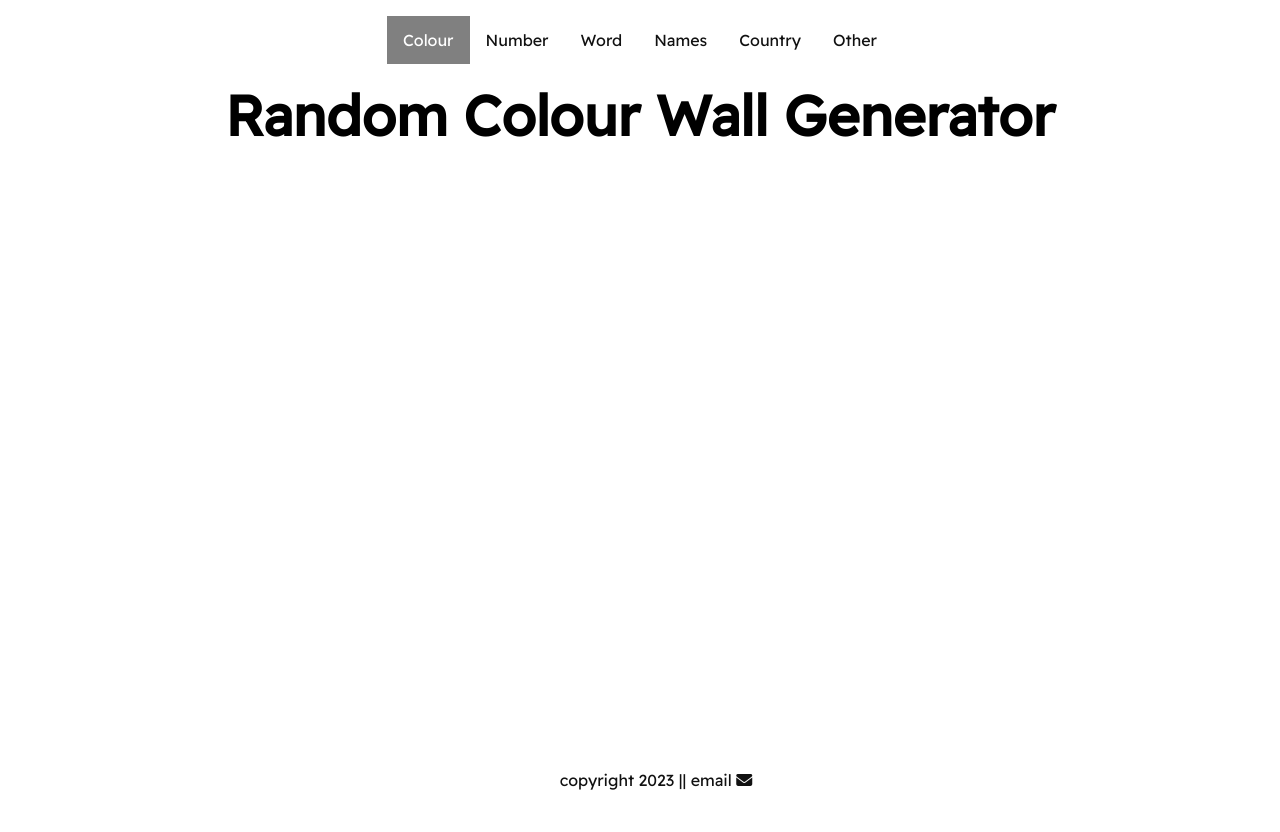
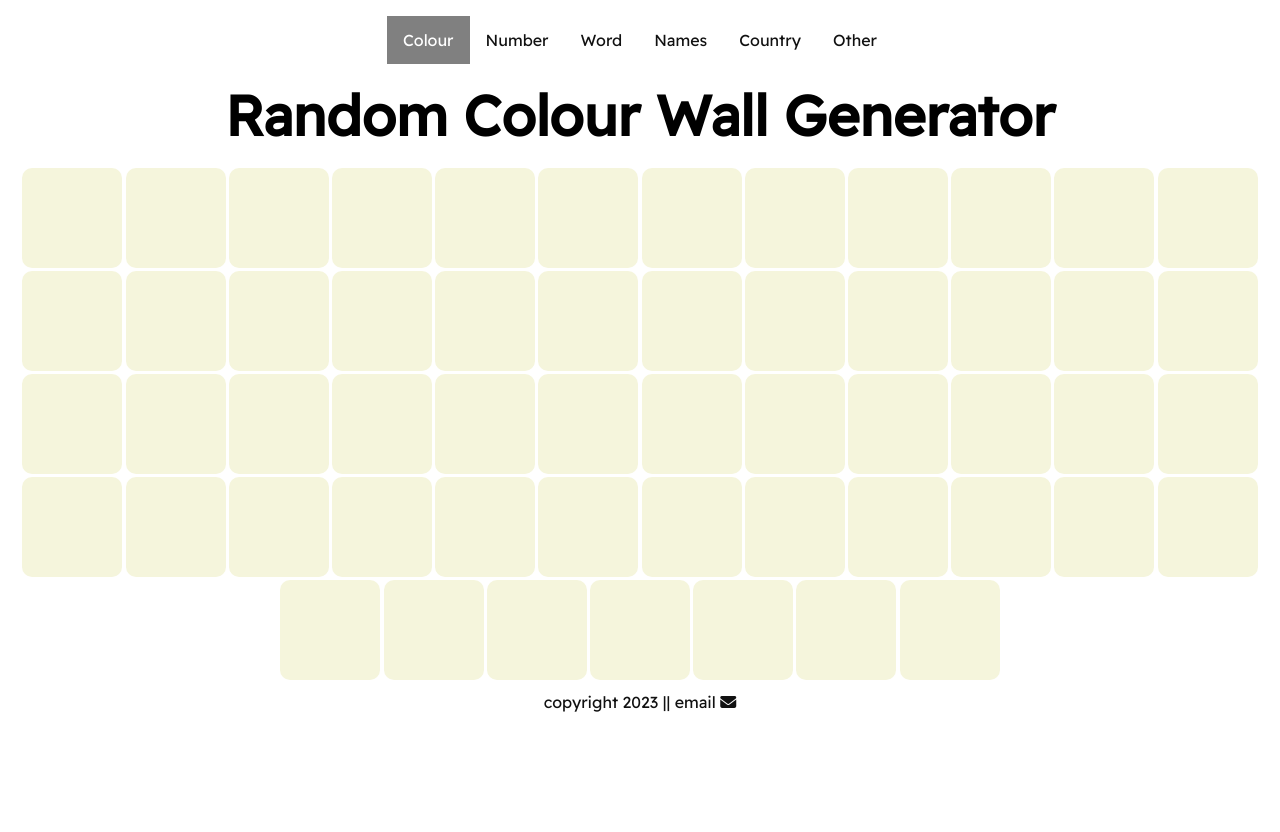
Before and after one commit to richardthewest/random-gen, a PHP site: page /colour-wall.php in a window 1280 px wide. Before the commit the page ends 790 px from the top, so only its background shows below. Run offline with PHP 8.4, Linux system fonts and the light colour scheme; some libraries are stand-ins or nearby versions.

Commit message:
Update to Colour-Wall app
Revised sizing of pallette to accommodate for change in screen size, optimised to <body> element size.
Also updated Copy To Clipboard Success notification box

```diff
--- a/colour-wall.php
+++ b/colour-wall.php
@@ -1,32 +1,41 @@
-<?php session_start();?>
+<?php session_start(); ?>
 <!DOCTYPE html>
 <html>
 
 <head>
 	<title id="colour-wall">Colour Wall</title>
 
-	<?php include 'inc/header-links.inc.php';?>
+	<?php include 'inc/header-links.inc.php'; ?>
 
 	<script type="text/javascript" src="https://s3-us-west-2.amazonaws.com/s.cdpn.io/3/randomColor.js"></script>
 
 </head>
 
-<?php include 'inc/nav-bar.inc.php';?>
+<?php include 'inc/nav-bar.inc.php'; ?>
 
 <body>
-	<h1>Random Colour Wall Generator</h1>
+	<h1 id="pageTitle" class="pageTitle">Random Colour Wall Generator</h1>
 
-	<div id="alert" class="alert" style="visibility: hidden;">
-		<!--visibility: hidden;-->
-		<p id="alert-text"></p>
-	</div>
+	<button id="alert" class="alertBoxClose vertical-center" onclick="closeAlertBox()" style="visibility: hidden;">
+		<p id="alert-text">
+			HEX Code Copied To Clipboard
+			<br>
+			<u>Click to Close</u>
+		</p>
+	</button>
+
 
 	<div id="colourPalette" class="flex-container palette">
-    </div>
+	</div>
 </body>
 
-<?php include 'inc/footer.inc.php';?>
+<?php include 'inc/footer.inc.php'; ?>
 
 <script type="text/javascript" src="js/random-colour.js"></script>
 
+<script>
+
+
+</script>
+
 </html>
--- a/inc/footer.inc.php
+++ b/inc/footer.inc.php
@@ -1,4 +1,4 @@
-<footer>
+<footer id="footer">
 	<p>copyright 2023 ||
 		<a href="mailto:info@westsupport.com.au">
 			email
--- a/inc/header-links.inc.php
+++ b/inc/header-links.inc.php
@@ -5,4 +5,6 @@
 <link rel="preconnect" href="https://fonts.googleapis.com">
 <link rel="preconnect" href="https://fonts.gstatic.com" crossorigin>
 <link href="https://fonts.googleapis.com/css2?family=Readex+Pro&display=swap" rel="stylesheet">
+
+<script src="https://ajax.googleapis.com/ajax/libs/jquery/3.6.1/jquery.min.js"></script>
 <script src="https://kit.fontawesome.com/8c9fa9c4cc.js" crossorigin="anonymous"></script>
--- a/js/random-colour.js
+++ b/js/random-colour.js
@@ -3,30 +3,44 @@
 window.onload = paletteSize;
 window.onresize = function(){ location.reload(); };
 
+//Set Pallette Width to exactly fit FlexBox with 100x100px squares
+// collect height of other Elements
+let navHeight = document.getElementById('topNav').offsetHeight;
+let h1Height = document.getElementById('pageTitle').offsetHeight;
+let footerHeight = document.getElementById('footer').offsetHeight;
+let HeightOfMiscElements = navHeight + h1Height + footerHeight;
 
+//collect height of window
+var winHeight = window.innerHeight;
+//remove Misc Elements
+let effectivePalletteHeight = winHeight - HeightOfMiscElements;
 
-//Get window size and divide equally
-var w = document.getElementById('colourPalette').offsetWidth;
-var h = document.getElementById('colourPalette').offsetHeight;
-//console.log("Browser width: " + w + "px" + "\n" + "Browser height: " + h + "px");
+//collect width of window
+var winWidth = document.body.offsetWidth;
+    console.log("Screen Width: " + winWidth + "px" + "\n" + "Screen Height: " + winHeight + "px");
+    console.log("Effective Pallette Height: " + effectivePalletteHeight + " px");
+    console.log("Height of other elements: " + HeightOfMiscElements + "px");
 
-let preciseRowLength = w / 100;
-let rowLength = Math.trunc(w / 100);
+//create Pallette Columns
+var palletteCol = Math.trunc(winWidth / 105);
+    console.log("Number of Columns: " + palletteCol);
+//create Pallette Rows
+var palletteRow = Math.trunc(effectivePalletteHeight / 105);
+    //console.log("Height of Pallette: " + effectivePalletteHeight / 105);
+    console.log("Number of Rows: " + palletteRow);
 
-let preciseRowHeight = h / 100;
-let rowHeight = Math.trunc((h / 100) -1 );
+let palletteHeight = document.getElementById('colourPalette').style.height
 
-//console.log("Exact Row Length: " + preciseRowLength + "\n" + "Effective Row Length: " + rowLength + "\n" + "Exact Row Height: " + preciseRowHeight + "\n" + "Effective Row Height: " + rowHeight);
 
 
 //Count Qty of Colour Boxes - This is just a test to Count End Result
-var qtyColorBox = rowLength * rowHeight;
-//console.log(qtyColorBox);
+var qtyColorBox = palletteRow * palletteCol;
+console.log(qtyColorBox);
 
 //Construct array or random colours
 const colors = randomColor({ count: qtyColorBox});
 const rgbValues = [];
-
+//document.getElementById("colourPalette").style.height = "500px";
 
 //Create Pallete and colourBoxes
 function paletteSize(){
@@ -36,34 +50,30 @@ function paletteSize(){
         if (v > qtyColorBox) {
             break;
         } else {
+
             const jsColourBox = document.createElement("div");
             jsColourBox.className = "colorBox colorBoxSize";
-            //jsColourBox.innerHTML = "<p class='colorBoxInnerText'></p>";
 
             let copyColour = 'navigator.clipboard.writeText('
             + '"'
             + colors[i]
             + '"'
             + '); '
-            + 'document.getElementById("alert").style.visibility = "visible"; '
-            + 'document.getElementById("alert-text").innerHTML = "HEX Code Copied To Clipboard"'
-
-            setTimeout(() => {
-                document.getElementById("alert").style.visibility = "hidden";
-              }, "2000");
+            + 'document.getElementById("alert").style.visibility = "visible";'
 
             jsColourBox.setAttribute('onclick', copyColour);
-            jsColourBox.setAttribute('onmousedown', mouseClick);
             document.getElementById('colourPalette').appendChild(jsColourBox);
             document.querySelector('.palette div:nth-child(' + v++ + ')').style.backgroundColor = colors[i];
-            document.getElementById("alert").style.visibility = "hidden";
 
-
-            //console.log(colors[i]);
         };
     };
 };
 
+
+function closeAlertBox() {
+    document.getElementById("alert").style.visibility = "hidden";
+
+}
 
 
 /*
--- a/styles/styles.css
+++ b/styles/styles.css
@@ -8,13 +8,13 @@ body {
 	height: 100vh;
 	margin: 0;
 	place-items: center;
-	padding: 1rem;
+	margin: 1rem;
 }
 
 h1 {
 	font-size: 3.5rem;
 	text-align: center;
-	margin: 1rem;
+	padding: 1rem;
 }
 
 h3 {
@@ -37,9 +37,6 @@ p {
 }
 
 footer {
-    position: fixed;
-    bottom: 0;
-    width: 100%;
 	height: 5vh;
 	text-align: center;
 	color: #111;
@@ -111,16 +124,7 @@ footer a:hover {
 	/*
 	margin-top: 5rem;
 	*/
-	height: 50vh;
 	text-align: center;
-}
-
-.centre {
-	margin: 0;
-	position: relative;
-	height: auto;
-	width: 50%;
-	left: 25%;
 }
 
 .randomNumber,
@@ -148,29 +152,23 @@ footer a:hover {
 	float: left;
 	border-radius: 10px;
 	background-color: beige;
+	cursor: pointer;
+	margin: 0.1rem;
 }
 
-.RGB-To-HEX-Switch {
-	position: fixed;
-	text-align: right;
-	top: 0;
-	right: 0;
+.colorBox:hover {
+	transform: scale(1.05);
 }
 
-.rgbValue,
-.hexValue {
-	position: relative;
-	height: 50%;
-}
 
 /* Colour Wall Styling */
 
 .flex-container {
 	display: flex;
 	flex-wrap: wrap;
-	justify-content: space-around;
-	padding: 0.5rem 0;
-	height: 80vh;
+	justify-content: center;
+	align-content: flex-start;
+	min-height: 100px;
 }
 
 .colorBoxSize {
```
Also changed, not shown: other parts of styles/styles.css (+35 -1 lines).
